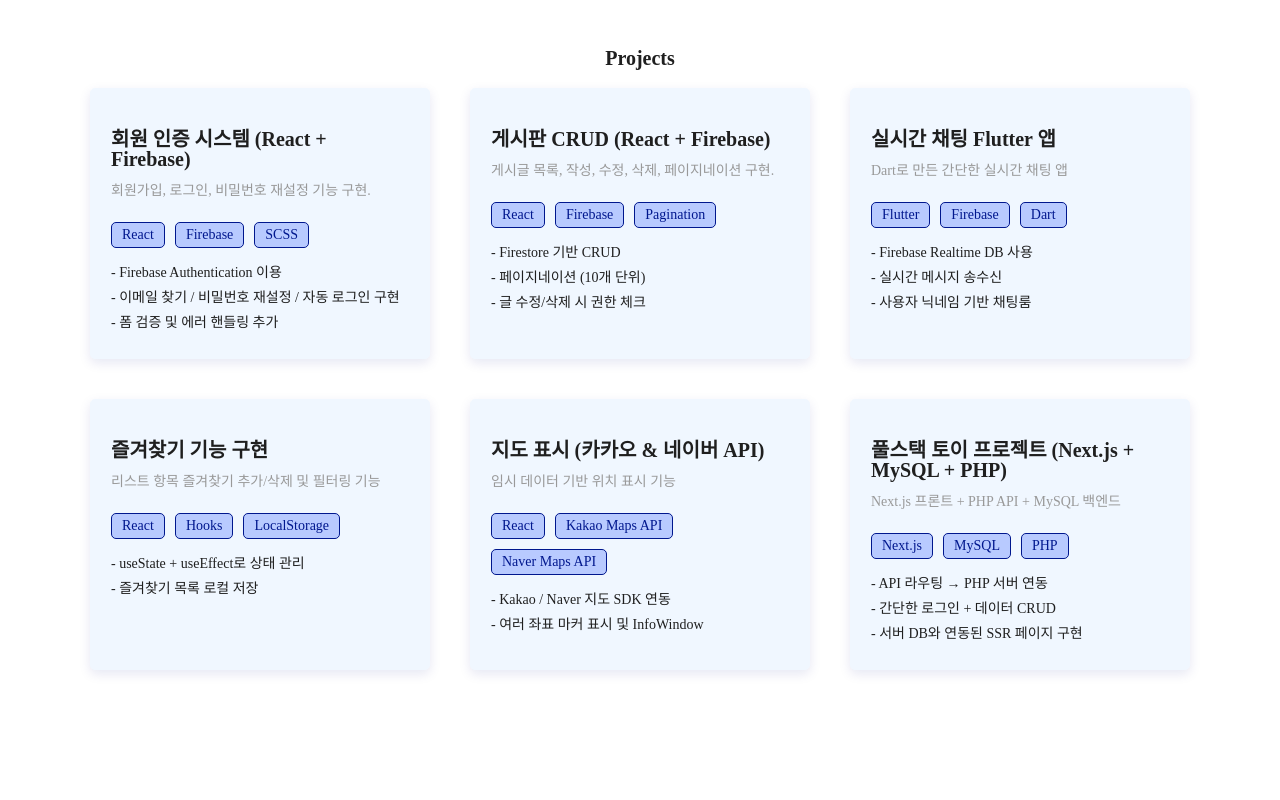
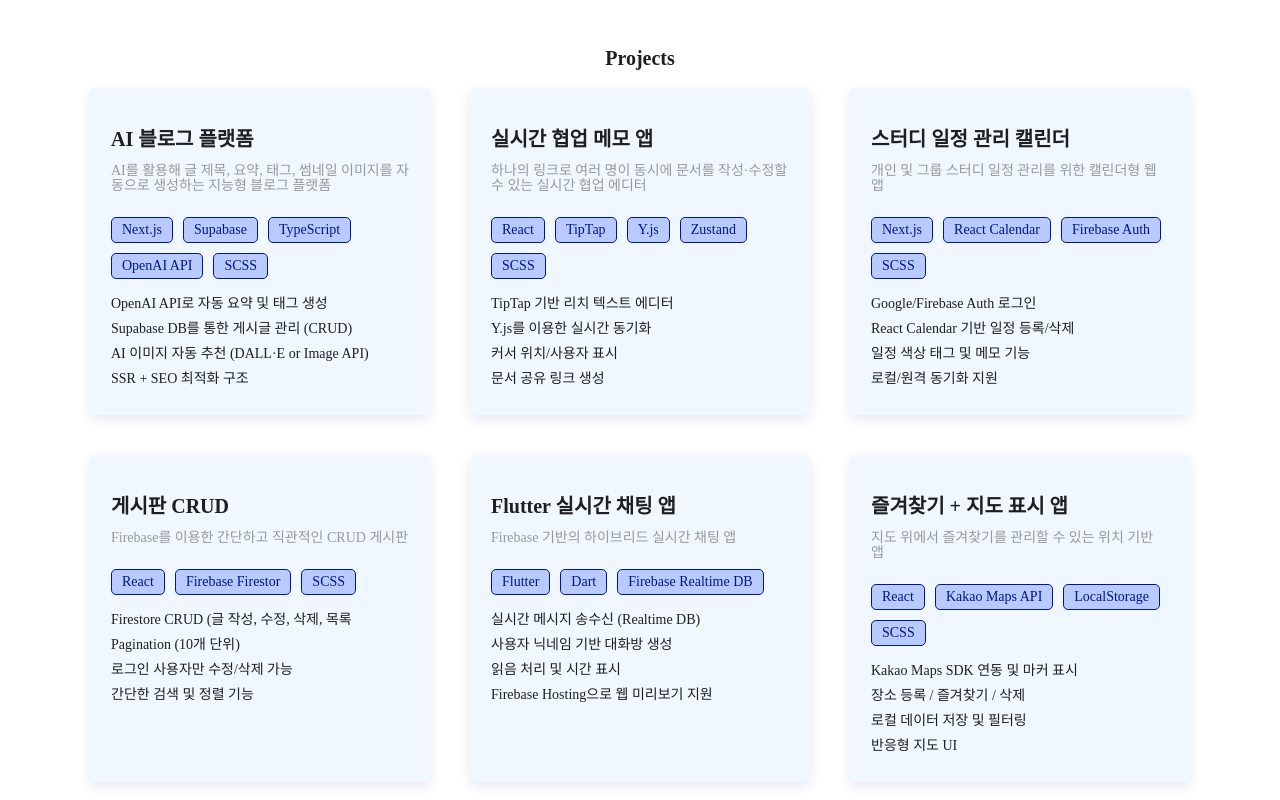
Before and after one commit to poya0a/portfolio, a Next.js app: page / in a window 1280 px wide. Shown: the part 2100-2900 px from the top of the page. Built offline with nearby package versions, Linux system fonts and the light colour scheme.

Commit message:
Project Separation

```diff
--- a/app/page.tsx
+++ b/app/page.tsx
@@ -237,7 +237,7 @@ export default function HomePage() {
           <p>Projects</p>
           <div className={styles.container}>
             {projects.map((project) => (
-              <div key={project.id} className={styles.card}>
+              <div key={project.id} className={styles.card} onClick={() => window.open(project.url)}>
                 <div className={styles.header}>
                   <h3>{project.title}</h3>
                   <p>{project.description}</p>
@@ -315,17 +315,7 @@ export default function HomePage() {
                   </ul>
                 </div>
                 <div className={styles.careerProject}>
-                  <p className={styles.projectName}>로봇 관리 사이트 KT RBrain 리뉴얼</p>
-                  <p className={styles.period}>2024.10 -2024.12</p>
-                  <aside className={styles.tip}>React, JavaScript, Zustand, React Query, SCSS</aside>
-                  <ul>
-                    <li>Vue 기반 사이트를 React로 재구축하며 리포트 조회·다운로드, 권한 관리 등 기능 개발</li>
-                    <li>React Query를 활용하며 API 호출 최적화 및 조건부 데이터 페칭을 구현해 성능 문제 해결</li>
-                    <li>개발 과정에서 속도와 꼼꼼함의 균형을 위해 시나리오 정리 및 반복 점검</li>
-                  </ul>
-                </div>
-                <div className={styles.careerProject}>
-                  <p className={styles.projectName}>사내 채팅 프로그램 ( 개인 프로젝트 )</p>
+                  <p className={styles.projectName}>채팅 프로그램</p>
                   <p className={styles.period}>2023.05 - 2023.12</p>
                   <aside className={styles.tip}>Flutter, Dart, Firebase, Redis, Web Socket</aside>
                   <ul>
@@ -335,13 +325,23 @@ export default function HomePage() {
                   </ul>
                 </div>
                 <div className={styles.careerProject}>
-                  <p className={styles.projectName}>게시판 ( 개인 프로젝트 )</p>
+                  <p className={styles.projectName}>게시판</p>
                   <p className={styles.period}>2024.05 - 2025.02</p>
                   <aside className={styles.tip}>Next.js, TypeScript, Zustand, TipTap Editor, NextApi, SQL, Supabase, Vercel</aside>
                   <ul>
                     <li>Next.js와 TypeScript를 활용하여 SEO 최적화된 게시판 구현</li>
                     <li>Supabase와 SQL을 활용한 데이터베이스 관리 및 API 설계</li>
                     <li>SSR과 SSG를 병행하여 Vercel 배포 시 빌드 시간 및 호환성 문제 해결</li>
+                  </ul>
+                </div>
+                <div className={styles.careerProject}>
+                  <p className={styles.projectName}>로봇 관리 사이트 KT RBrain 리뉴얼</p>
+                  <p className={styles.period}>2024.10 -2024.12</p>
+                  <aside className={styles.tip}>React, JavaScript, Zustand, React Query, SCSS</aside>
+                  <ul>
+                    <li>Vue 기반 사이트를 React로 재구축하며 리포트 조회·다운로드, 권한 관리 등 기능 개발</li>
+                    <li>React Query를 활용하며 API 호출 최적화 및 조건부 데이터 페칭을 구현해 성능 문제 해결</li>
+                    <li>개발 과정에서 속도와 꼼꼼함의 균형을 위해 시나리오 정리 및 반복 점검</li>
                   </ul>
                 </div>
               </div>
--- a/data/projects.ts
+++ b/data/projects.ts
@@ -1,66 +1,80 @@
 export const projects = [
     {
-        id: 'auth-system',
-        title: '회원 인증 시스템 (React + Firebase)',
-        description: '회원가입, 로그인, 비밀번호 재설정 기능 구현.',
-        stack: ['React', 'Firebase', 'SCSS'],
+        id: 'ailog',
+        title: 'AI 블로그 플랫폼',
+        description: 'AI를 활용해 글 제목, 요약, 태그, 썸네일 이미지를 자동으로 생성하는 지능형 블로그 플랫폼',
+        stack: ['Next.js', 'Supabase', 'TypeScript', 'OpenAI API', 'SCSS'],
         details: `
-            - Firebase Authentication 이용
-            - 이메일 찾기 / 비밀번호 재설정 / 자동 로그인 구현
-            - 폼 검증 및 에러 핸들링 추가
-            `
+            OpenAI API로 자동 요약 및 태그 생성
+            Supabase DB를 통한 게시글 관리 (CRUD)
+            AI 이미지 자동 추천 (DALL·E or Image API)
+            SSR + SEO 최적화 구조
+            `,
+        url : "https://ailog-seven.vercel.app"
+    },
+    {
+        id: 'notetogether',
+        title: '실시간 협업 메모 앱',
+        description: '하나의 링크로 여러 명이 동시에 문서를 작성·수정할 수 있는 실시간 협업 에디터',
+        stack: ['React', 'TipTap', 'Y.js', 'Zustand', 'SCSS'],
+        details: `
+            TipTap 기반 리치 텍스트 에디터
+            Y.js를 이용한 실시간 동기화
+            커서 위치/사용자 표시
+            문서 공유 링크 생성
+            `,
+        url : ""
+    },
+    {
+        id: 'studysync',
+        title: '스터디 일정 관리 캘린더',
+        description: '개인 및 그룹 스터디 일정 관리를 위한 캘린더형 웹앱',
+        stack: ['Next.js', 'React Calendar', 'Firebase Auth', 'SCSS'],
+        details: `
+            Google/Firebase Auth 로그인
+            React Calendar 기반 일정 등록/삭제
+            일정 색상 태그 및 메모 기능
+            로컬/원격 동기화 지원
+            `,
+        url : ""
     },
     {
         id: 'board',
-        title: '게시판 CRUD (React + Firebase)',
-        description: '게시글 목록, 작성, 수정, 삭제, 페이지네이션 구현.',
-        stack: ['React', 'Firebase', 'Pagination'],
+        title: '게시판 CRUD',
+        description: 'Firebase를 이용한 간단하고 직관적인 CRUD 게시판',
+        stack: ['React', 'Firebase Firestor', 'SCSS'],
         details: `
-            - Firestore 기반 CRUD
-            - 페이지네이션 (10개 단위)
-            - 글 수정/삭제 시 권한 체크
-            `
+            Firestore CRUD (글 작성, 수정, 삭제, 목록
+            Pagination (10개 단위)
+            로그인 사용자만 수정/삭제 가능
+            간단한 검색 및 정렬 기능
+            `,
+        url : ""
     },
     {
-        id: 'chat-app',
-        title: '실시간 채팅 Flutter 앱',
-        description: 'Dart로 만든 간단한 실시간 채팅 앱',
-        stack: ['Flutter', 'Firebase', 'Dart'],
+        id: 'chatly',
+        title: 'Flutter 실시간 채팅 앱',
+        description: 'Firebase 기반의 하이브리드 실시간 채팅 앱',
+        stack: ['Flutter', 'Dart', 'Firebase Realtime DB'],
         details: `
-            - Firebase Realtime DB 사용
-            - 실시간 메시지 송수신
-            - 사용자 닉네임 기반 채팅룸
-            `
+            실시간 메시지 송수신 (Realtime DB)
+            사용자 닉네임 기반 대화방 생성
+            읽음 처리 및 시간 표시
+            Firebase Hosting으로 웹 미리보기 지원
+            `,
+        url : ""
     },
     {
-        id: 'favorites',
-        title: '즐겨찾기 기능 구현',
-        description: '리스트 항목 즐겨찾기 추가/삭제 및 필터링 기능',
-        stack: ['React', 'Hooks', 'LocalStorage'],
+        id: 'mapbook',
+        title: '즐겨찾기 + 지도 표시 앱',
+        description: '지도 위에서 즐겨찾기를 관리할 수 있는 위치 기반 앱',
+        stack: ['React', 'Kakao Maps API', 'LocalStorage', 'SCSS'],
         details: `
-            - useState + useEffect로 상태 관리
-            - 즐겨찾기 목록 로컬 저장
-            `
-    },
-    {
-        id: 'map-view',
-        title: '지도 표시 (카카오 & 네이버 API)',
-        description: '임시 데이터 기반 위치 표시 기능',
-        stack: ['React', 'Kakao Maps API', 'Naver Maps API'],
-        details: `
-            - Kakao / Naver 지도 SDK 연동
-            - 여러 좌표 마커 표시 및 InfoWindow
-            `
-    },
-    {
-        id: 'fullstack-toy',
-        title: '풀스택 토이 프로젝트 (Next.js + MySQL + PHP)',
-        description: 'Next.js 프론트 + PHP API + MySQL 백엔드',
-        stack: ['Next.js', 'MySQL', 'PHP'],
-        details: `
-            - API 라우팅 → PHP 서버 연동
-            - 간단한 로그인 + 데이터 CRUD
-            - 서버 DB와 연동된 SSR 페이지 구현
-            `
+            Kakao Maps SDK 연동 및 마커 표시
+            장소 등록 / 즐겨찾기 / 삭제
+            로컬 데이터 저장 및 필터링
+            반응형 지도 UI
+            `,
+        url : ""
     }
 ]
--- a/styles/components/_footer.module.scss
+++ b/styles/components/_footer.module.scss
@@ -27,11 +27,11 @@
     z-index: 3;
     width: 30px;
     height: 30px;
-    bottom: 10px;
-    right: 10px;
+    bottom: 30px;
+    right: 30px;
     background-color: $main-color;
     border-radius: var(--radius);
-    opacity: 0.5;
+    opacity: 0.85;
     animation: visibleMode .5s ease-out forwards;
     &::before {
         content: '\2227';
@@ -62,13 +62,13 @@
         opacity: 0.5;
     }
     100% {
-        bottom: 10px;
+        bottom: 30px;
     }
 }
 
 @keyframes hideMode {
     0% {
-        bottom: 10px;
+        bottom: 30px;
     }
     90% {
         display: initial;
--- a/styles/pages/_home.module.scss
+++ b/styles/pages/_home.module.scss
@@ -56,6 +56,7 @@
             );
             background-size: 300% auto;
             animation: shineText 6s linear infinite;
+            background-clip: text;
             -webkit-background-clip: text;
             -webkit-text-fill-color: transparent;
             @media (max-width: 480px) {
@@ -293,7 +294,7 @@
 
 .career {
     background: url('../../public/footer_wave.svg') no-repeat bottom center;
-    background-size: 105%;
+    background-size: 120%;
     background-color: $background-color;
     > p {
         color: $blue-color;
```
Also changed, not shown: app/projects/layout.tsx (deleted, +0 -25 lines), app/projects/page.tsx (deleted, +0 -8 lines), public/footer_wave.svg.
